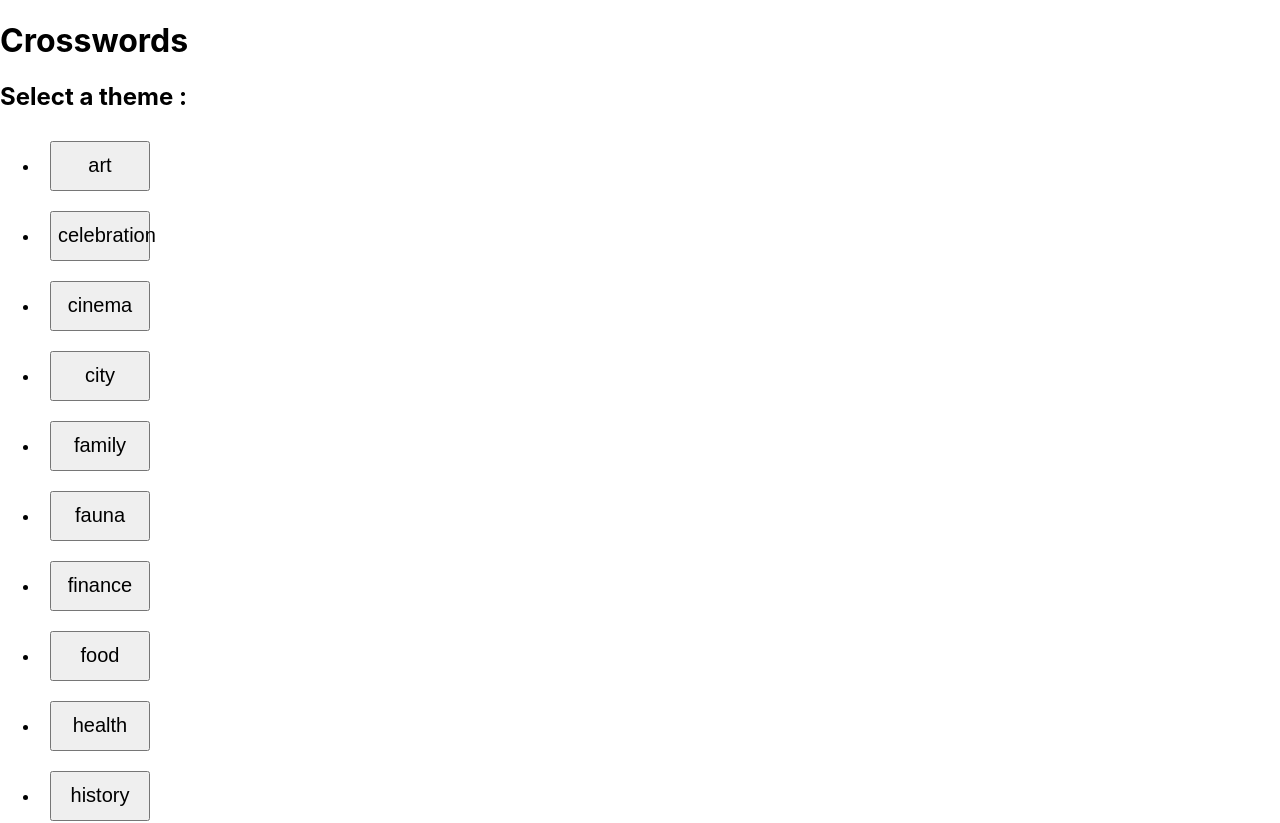
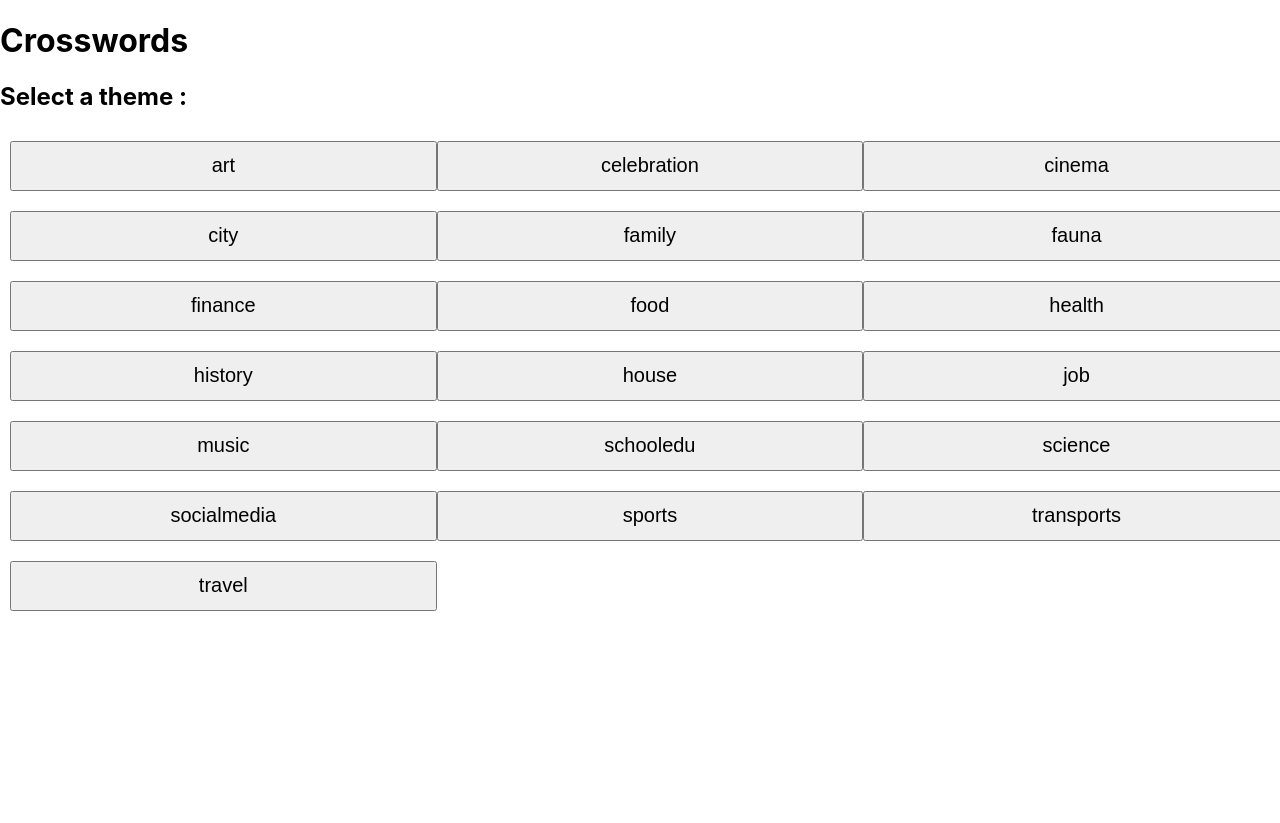
Before and after one commit to fl3ur1nestimable/lexicross, a React (Create React App) app: page / in a window 1280 px wide. Shown: the top 823 px of the page. After the commit the page ends 800 px from the top, so only its background shows below. Built offline with nearby package versions, Linux system fonts and the light colour scheme.

Commit message:
un peu de css

```diff
--- /dev/null
+++ b/src/HomePage.css
@@ -0,0 +1,19 @@
+.button-list {
+  width: 100%;
+  list-style: none;
+  padding: 0;
+  margin: 0;
+}
+
+.button-list li {
+  width: 33.33%;
+  box-sizing: border-box;
+  float: left;
+  text-align: center;
+}
+
+.button-list button {
+  display: block;
+  width: 100%;
+  margin-bottom: 10px;
+}
--- a/src/HomePage.js
+++ b/src/HomePage.js
@@ -1,5 +1,6 @@
 import React, { useState } from 'react';
 import themes from './themes/themes.json';
+import './HomePage.css'
 
 function HomePage() {
   //const themes = ['art', 'celebration', 'cinema', 'city', 'family', 'fauna', 'finance', 'food', 'health', 'history', 'house', 'job', 'music', 'schooledu', 'science', 'socialmedia', 'sports', 'transports', 'travel'];
@@ -15,7 +16,7 @@ function HomePage() {
     <div>
       <h1>Crosswords</h1>
       <h2>Select a theme :</h2>
-      <ul>
+      <ul class="button-list">
         {th.map((theme) => (
           <li key={theme}>
             <button onClick={() => selectTheme(theme)}>
```
